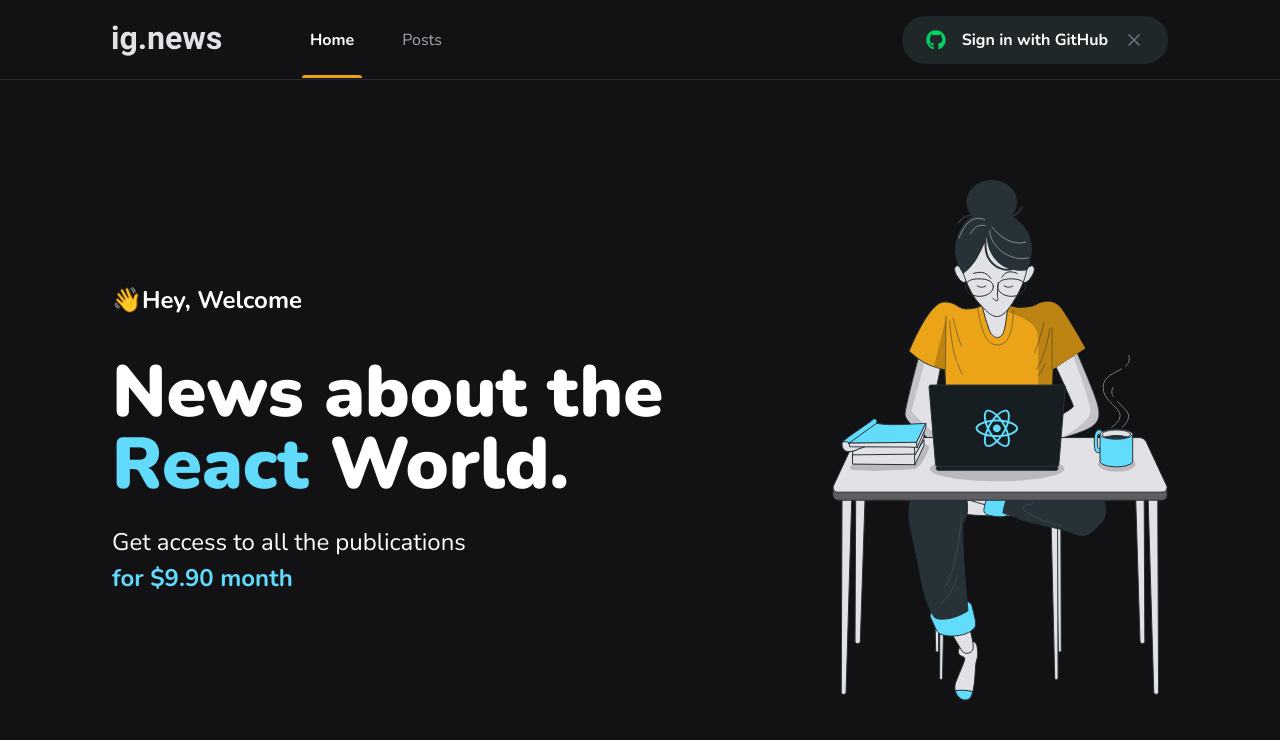
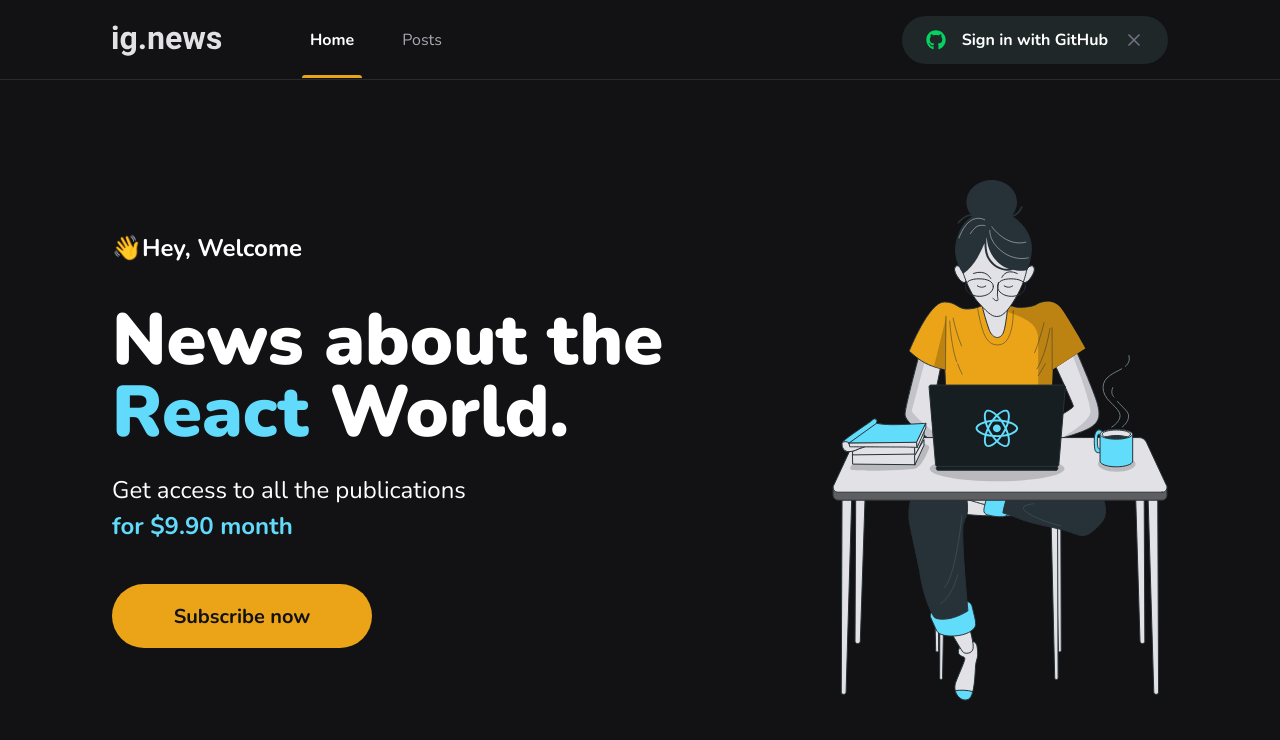
Before and after one commit to osiasmiranda/ignews, a Next.js app: page / in a window 1280 px wide. Shown: the top 740 px of the page. Built offline with nearby package versions, Linux system fonts and the light colour scheme.

Commit message:
criando subcribeButton

```diff
--- /dev/null
+++ b/src/components/SubscribeButton/index.tsx
@@ -0,0 +1,9 @@
+import styles from './styles.module.scss';
+
+export default function SubscribeButton() {
+  return (
+    <button type='button' className={styles.subscribeButton}>
+      Subscribe now
+    </button>
+  );
+}
--- /dev/null
+++ b/src/components/SubscribeButton/styles.module.scss
@@ -0,0 +1,19 @@
+.subscribeButton {
+  width: 260px;
+  height: 4rem;
+  border: 0;
+  border-radius: 2rem;
+  background: var(--yellow-500);
+  color: var(--gray-900);
+  font-size: 1.25rem;
+  font-weight: bold;
+
+  display: flex;
+  align-items: center;
+  justify-content: center;
+  transition: filter 0.2s;
+
+  &:hover {
+    filter: brightness(0.8);
+  }
+}
--- a/src/pages/index.tsx
+++ b/src/pages/index.tsx
@@ -1,5 +1,6 @@
 import styles from '../../styles/home.module.scss';
 import Head from 'next/head';
+import SubscribeButton from '../components/SubscribeButton';
 
 export default function Home() {
   return (
@@ -18,6 +19,7 @@
             Get access to all the publications <br />
             <span>for $9.90 month</span>
           </p>
+          <SubscribeButton />
         </section>
         <img src='/images/avatar.svg' alt='Girl Coding' />
       </main>
--- a/styles/home.module.scss
+++ b/styles/home.module.scss
@@ -35,4 +35,8 @@
       font-weight: bold;
     }
   }
+
+  button {
+    margin-top: 2.5rem;
+  }
 }
```
